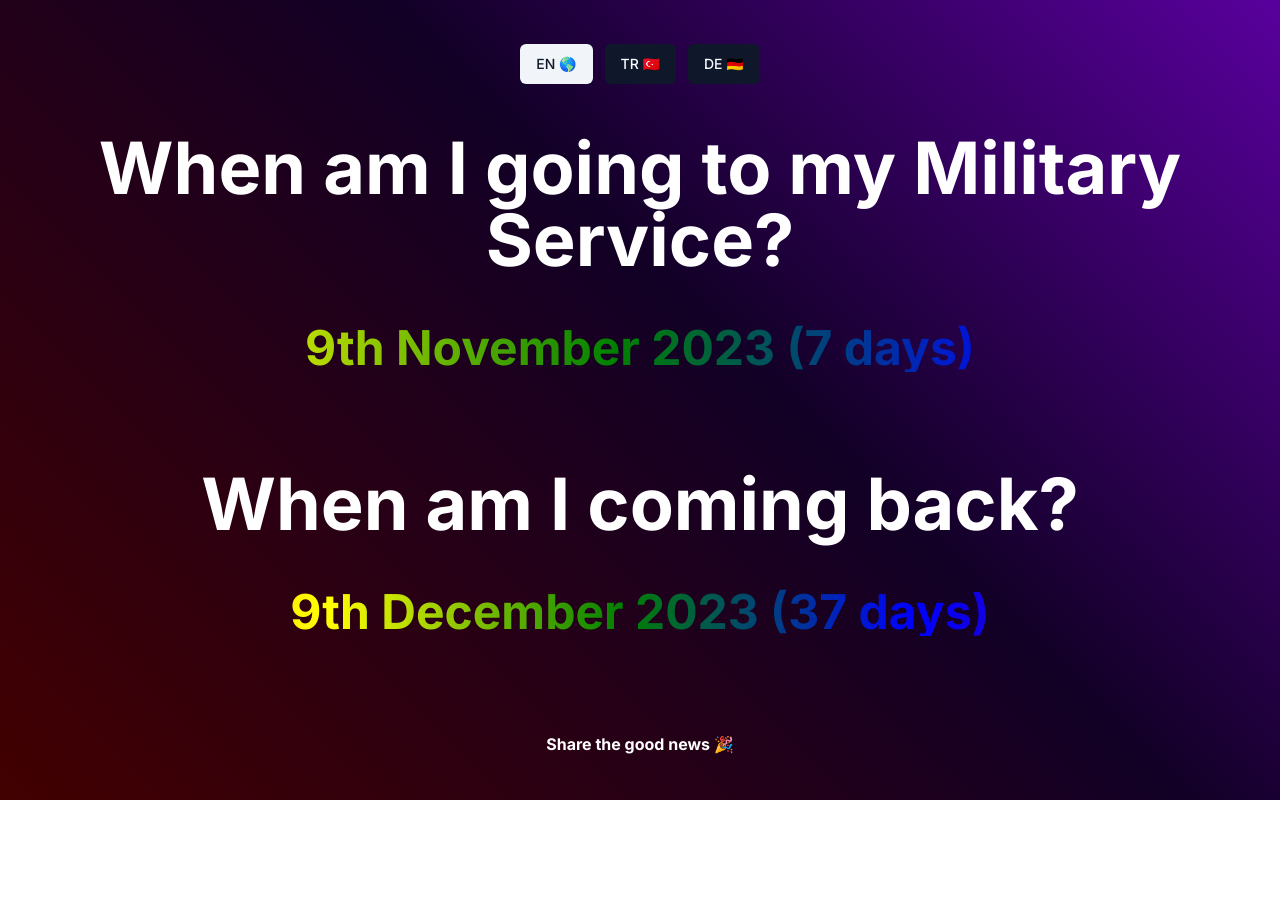
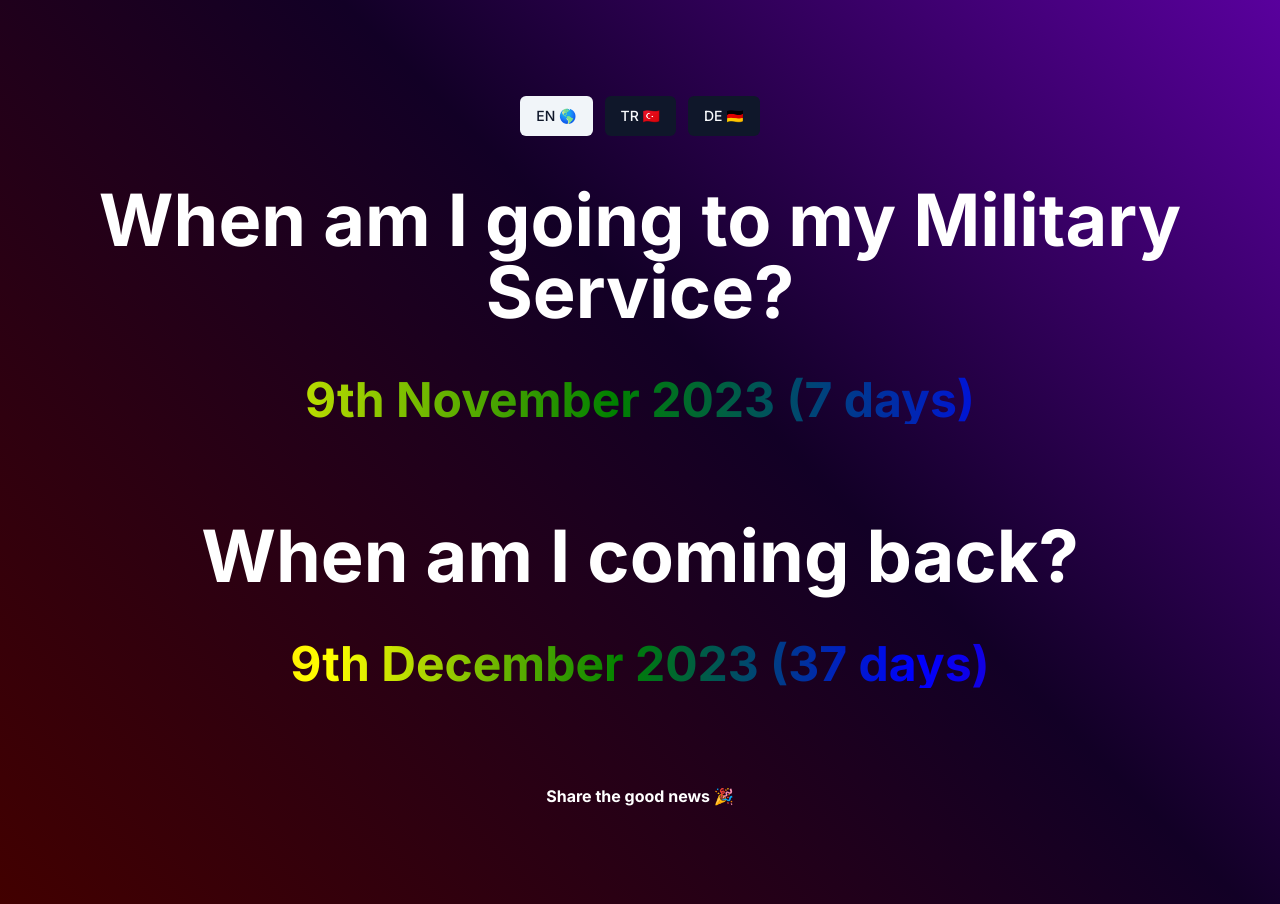
Before and after one commit to aziznal/ne-zaman-askeriyeye-gidiyorsun, a Next.js app: page / in a window 1280 px wide. Before the commit the page ends 800 px from the top, so only its background shows below. Built offline with nearby package versions, Linux system fonts and the light colour scheme.

Commit message:
fix height on smaller screens

```diff
--- a/src/app/page.tsx
+++ b/src/app/page.tsx
@@ -48,7 +48,7 @@ export default function Home() {
 
   return (
     <main
-      className="flex flex-col justify-center items-center h-[100vh] text-white"
+      className="flex flex-col justify-center items-center min-h-[100vh] text-white py-24"
       style={{
         background:
           "linear-gradient(45deg, rgba(66,0,0,1) 0%, rgba(18,0,38,1) 57%, rgba(89,0,157,1) 100%)",
```
